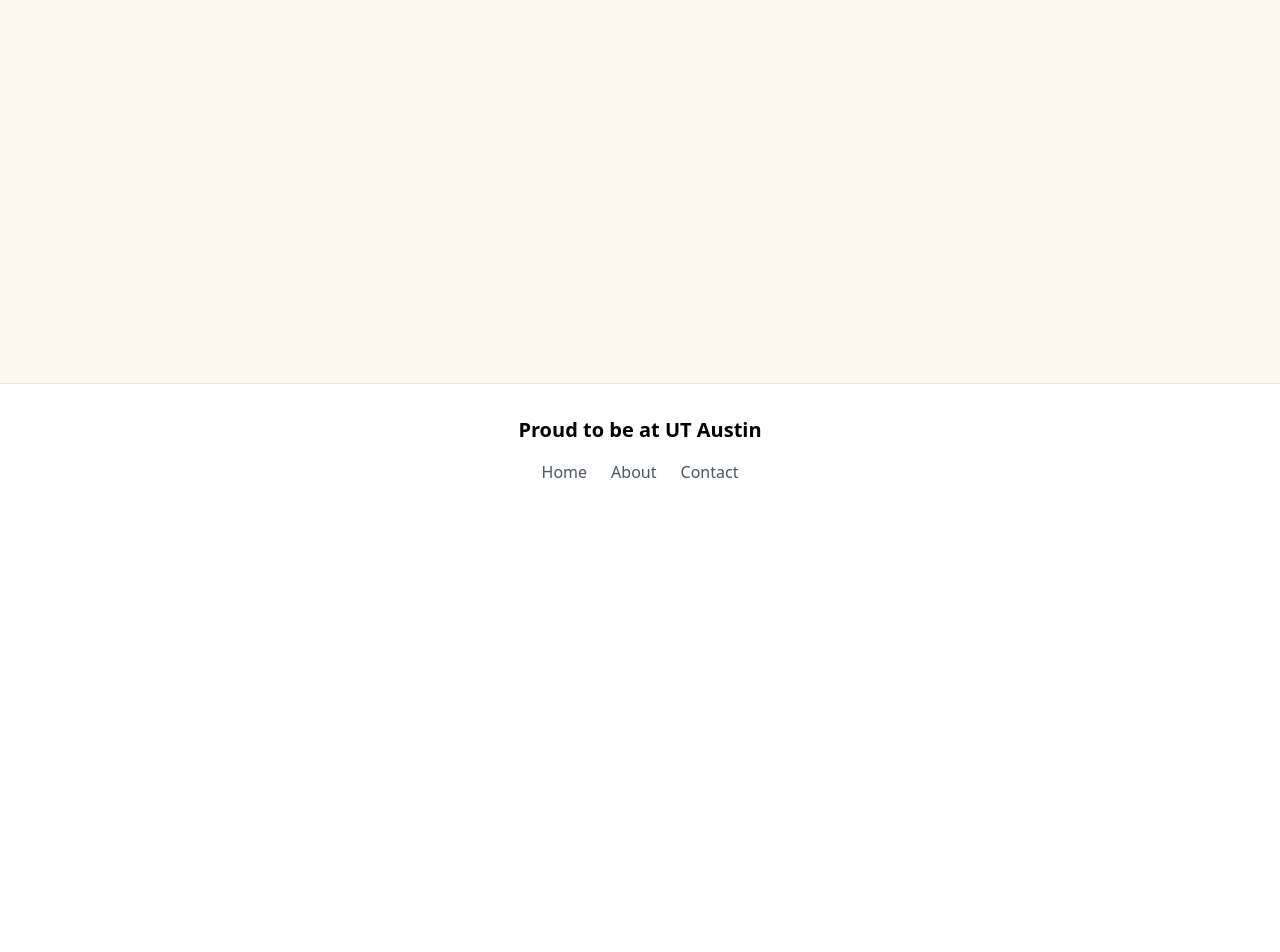
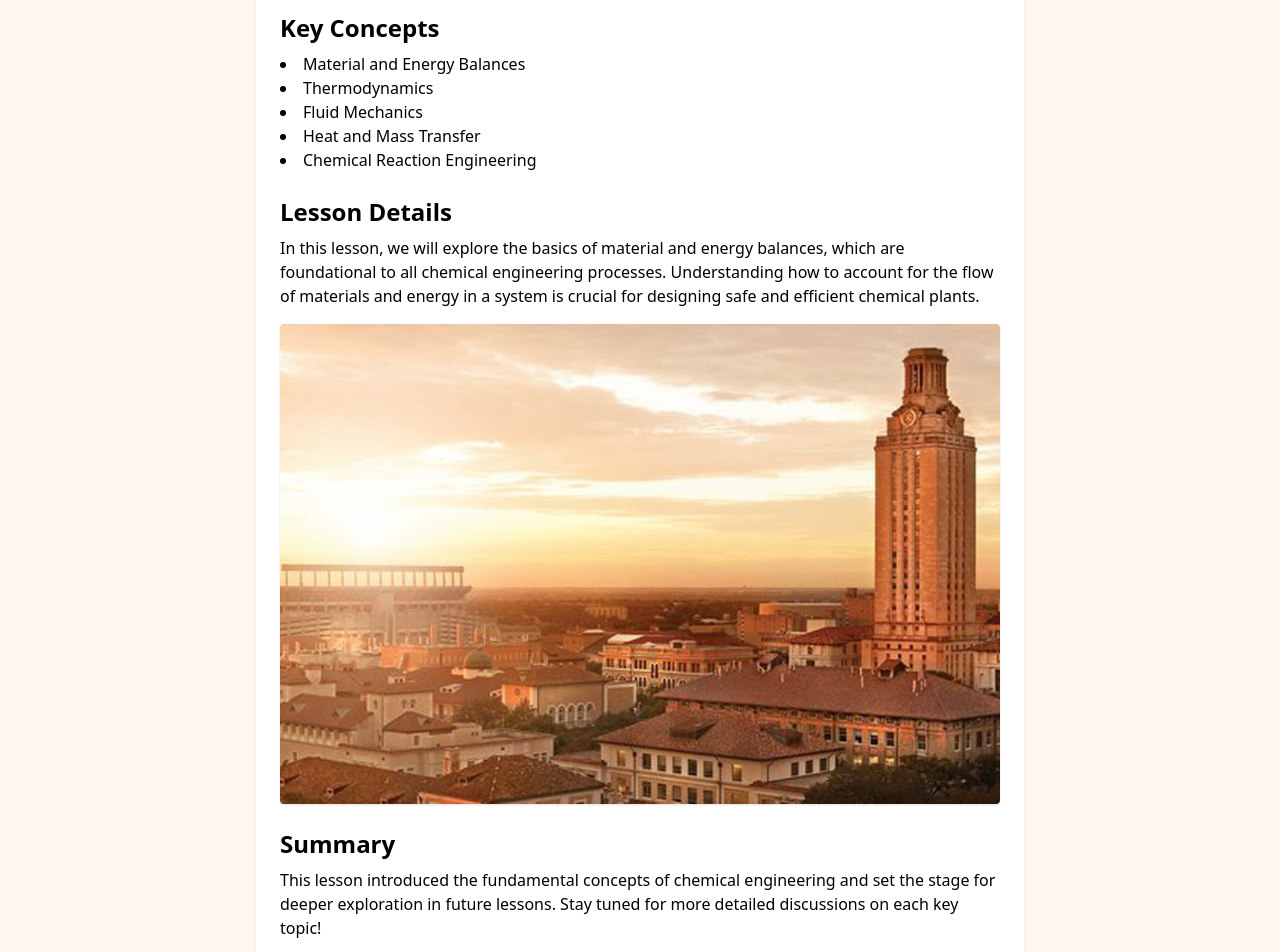
Before and after one commit to cheuab/texas, a React app: page /resources/study-materials/lesson1 in a window 1280 px wide. Shown: the part 260-1212 px from the top of the page. Before the commit the page ends 800 px from the top, so only its background shows below. Built offline with nearby package versions, Linux system fonts and the light colour scheme; the HTML template or start-up script is replaced by a standard one.

Commit message:
study page and more

```diff
--- a/src/App.tsx
+++ b/src/App.tsx
@@ -8,6 +8,8 @@
 import ResourcesPage from './pages/ResourcesPage';
 import NewsPage from './pages/NewsPage';
 import ContactPage from './pages/ContactPage';
+import Lesson1 from './resources/studymaterials/Lesson1';
+import StudyHome from './resources/studymaterials/StudyHome';
 
 
 // This is your app file that sets up the main structure of your application
@@ -27,6 +29,8 @@
             <Route path="/resources" element={<ResourcesPage />} />
             <Route path="/news" element={<NewsPage />} />
             <Route path="/contact" element={<ContactPage />} />
+            <Route path="/resources/study-materials" element={<StudyHome />} />
+            <Route path="/resources/study-materials/lesson1" element={<Lesson1 />} />
           </Routes>
         </main>
         <Footer />
--- a/src/pages/ResourcesPage.tsx
+++ b/src/pages/ResourcesPage.tsx
@@ -8,16 +8,16 @@
     icon: <BookOpenIcon className="w-8 h-8 text-[#BF5700]" />,
     resources: [{
       name: 'Learning Resources',
-      link: '#'
+      link: '/resources/study-materials'
     }, {
       name: 'Study Materials',
-      link: '#'
+      link: '/resources/study-materials'
     }, {
       name: 'Registration Information',
-      link: '#'
+      link: '/resources/registration'
     }, {
       name: 'Getting around Campus',
-      link: '#'
+      link: '/resources/getting-around'
     }]
   }, {
     title: 'Events & Activities',
--- /dev/null
+++ b/src/resources/studymaterials/Lesson1.tsx
@@ -0,0 +1,47 @@
+import React from "react";
+
+const Lesson1: React.FC = () => {
+  return (
+    <div className="max-w-3xl mx-auto p-6 bg-white rounded shadow">
+      {/* Lesson Title */}
+      <h1 className="text-3xl font-bold mb-4">Introduction to Chemical Engineering: Lesson 1</h1>
+
+      {/* Lesson Introduction */}
+      <p className="mb-6 text-lg">
+        Chemical engineering is a branch of engineering that applies physical sciences (physics and chemistry), life sciences (biology, microbiology), together with mathematics and economics to processes that convert raw materials or chemicals into more useful or valuable forms.
+      </p>
+
+      {/* Key Concepts */}
+      <section className="mb-6">
+        <h2 className="text-2xl font-semibold mb-2">Key Concepts</h2>
+        <ul className="list-disc list-inside">
+          <li>Material and Energy Balances</li>
+          <li>Thermodynamics</li>
+          <li>Fluid Mechanics</li>
+          <li>Heat and Mass Transfer</li>
+          <li>Chemical Reaction Engineering</li>
+        </ul>
+      </section>
+
+      {/* Detailed Explanation */}
+      <section className="mb-6">
+        <h2 className="text-2xl font-semibold mb-2">Lesson Details</h2>
+        <p>
+          In this lesson, we will explore the basics of material and energy balances, which are foundational to all chemical engineering processes. Understanding how to account for the flow of materials and energy in a system is crucial for designing safe and efficient chemical plants.
+        </p>
+        {/* Example Diagram/Image */}
+        <img src="/uab.jpg" alt="Chemical Engineering Diagram" className="my-4 rounded shadow" />
+      </section>
+
+      {/* Summary */}
+      <section className="mb-6">
+        <h2 className="text-2xl font-semibold mb-2">Summary</h2>
+        <p>
+          This lesson introduced the fundamental concepts of chemical engineering and set the stage for deeper exploration in future lessons. Stay tuned for more detailed discussions on each key topic!
+        </p>
+      </section>
+    </div>
+  );
+};
+
+export default Lesson1;
--- /dev/null
+++ b/src/resources/studymaterials/StudyHome.tsx
@@ -0,0 +1,32 @@
+import React from "react";
+import { Link } from "react-router-dom";
+
+const lessons = [
+  {
+    title: "Lesson 1: Introduction to Chemical Engineering",
+    path: "/resources/study-materials/lesson1",
+    description: "Fundamental concepts and overview of chemical engineering."
+  },
+  // Add more lessons here as needed
+];
+
+const StudyHome: React.FC = () => {
+  return (
+    <div className="max-w-2xl mx-auto p-6 bg-white rounded shadow">
+      <h1 className="text-3xl font-bold mb-4">Study Materials</h1>
+      <p className="mb-6 text-lg">Browse available lessons and resources for chemical engineering students.</p>
+      <ul className="space-y-4">
+        {lessons.map((lesson, idx) => (
+          <li key={idx} className="border-b pb-4">
+            <Link to={lesson.path} className="text-xl text-[#BF5700] font-semibold hover:underline">
+              {lesson.title}
+            </Link>
+            <p className="text-gray-700">{lesson.description}</p>
+          </li>
+        ))}
+      </ul>
+    </div>
+  );
+};
+
+export default StudyHome;
```
Also changed, not shown: src/resources/GettingAround.tsx (added), src/resources/registration.tsx (added).
